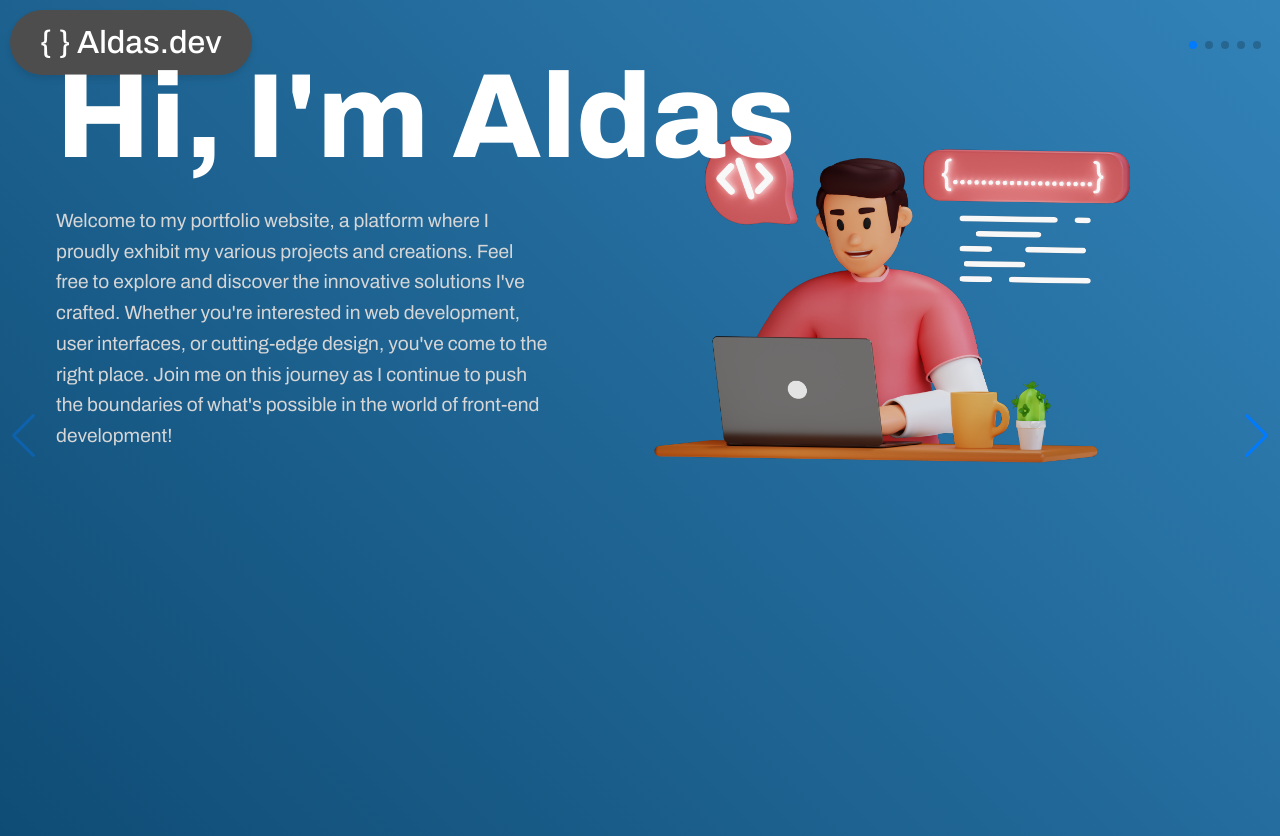
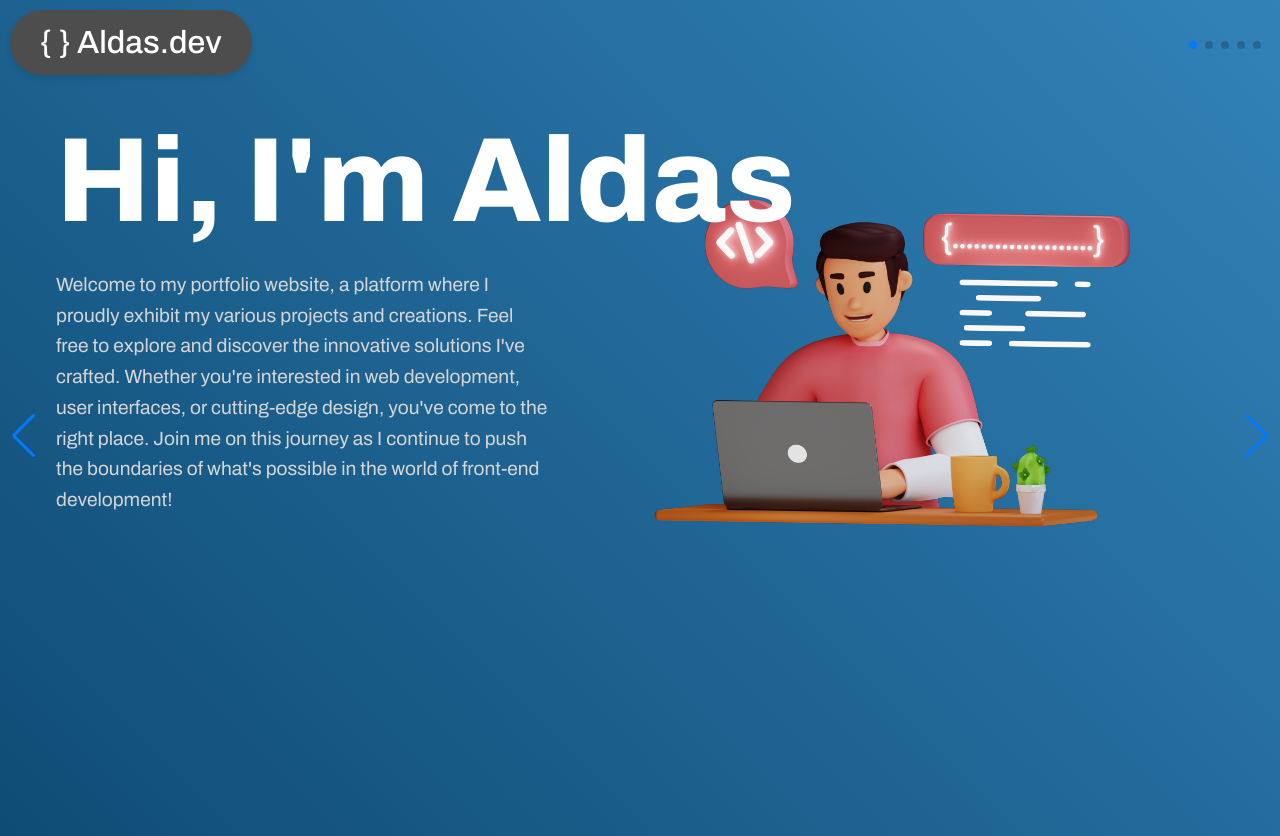
Before and after one commit to aldask/aldas-portfolio, a React (Create React App) app: page / in a window 1280 px wide. Built offline with nearby package versions, Linux system fonts and the light colour scheme.

Commit message:
Added onSlideChange

```diff
--- a/src/Components/Contacts/ContactsBox/Styles/_contacts-box.scss
+++ b/src/Components/Contacts/ContactsBox/Styles/_contacts-box.scss
@@ -3,6 +3,6 @@
   padding-top: 5rem;
 
   @media (max-width: 768px) {
-    padding-top: 0;
+    padding-top: 2rem;
   }
 }
--- a/src/Components/Hero/HeroBox/Styles/_heroBox.scss
+++ b/src/Components/Hero/HeroBox/Styles/_heroBox.scss
@@ -1,3 +1,8 @@
 .hero {
-  padding: 1rem 0 0 0;
+  width: 100%;
+  padding-top: 5rem;
+
+  @media (max-width: 768px) {
+    padding-top: 2rem;
+  }
 }
--- a/src/Components/Main/Slider/Slider.tsx
+++ b/src/Components/Main/Slider/Slider.tsx
@@ -1,6 +1,13 @@
-import React, { ReactNode } from "react";
+import React, { ReactNode, useState } from "react";
 import { Swiper } from "swiper/react";
-import { Navigation, Pagination, Scrollbar, A11y } from "swiper/modules";
+import {
+  Navigation,
+  Pagination,
+  Scrollbar,
+  A11y,
+  Mousewheel,
+  Keyboard,
+} from "swiper/modules";
 import "swiper/swiper-bundle.css";
 
 interface SliderProp {
@@ -8,18 +15,27 @@ interface SliderProp {
 }
 
 const Slider: React.FC<SliderProp> = ({ children }) => {
+  const [activeIndex, setActiveIndex] = useState<number>(0);
+
+  const handleSlideChange = (swiper: any) => {
+    console.log(activeIndex);
+    setActiveIndex((prevSlide) => prevSlide + 1);
+  };
+
   return (
     <Swiper
       //@ts-ignore
-      modules={[Navigation, Pagination, Scrollbar, A11y]}
-      spaceBetween={75}
+      modules={[Navigation, Pagination, Scrollbar, A11y, Mousewheel, Keyboard]}
       slidesPerView={1}
       navigation
+      mousewheel={true}
+      keyboard={true}
       pagination={{ clickable: true }}
-      // onSlideChange={() => console.log("slide change")}
+      loop={true} // Enable infinite loop
       className="slide"
+      onSlideChange={handleSlideChange}
     >
-      {children}
+      <div key={activeIndex}>{children}</div>
     </Swiper>
   );
 };
```
Also changed, not shown: src/Components/Hero/Styles/_hero.scss (added).
